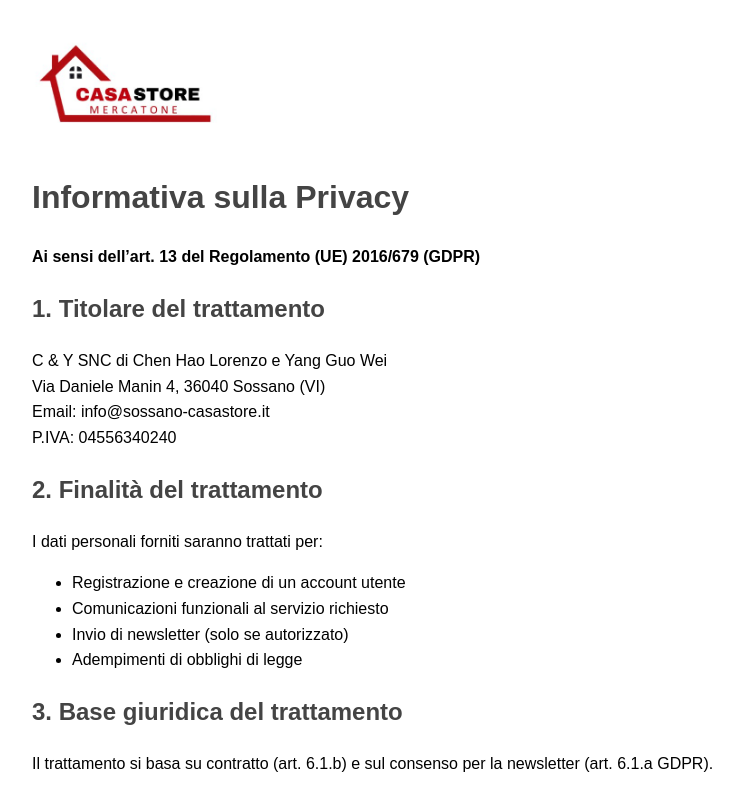
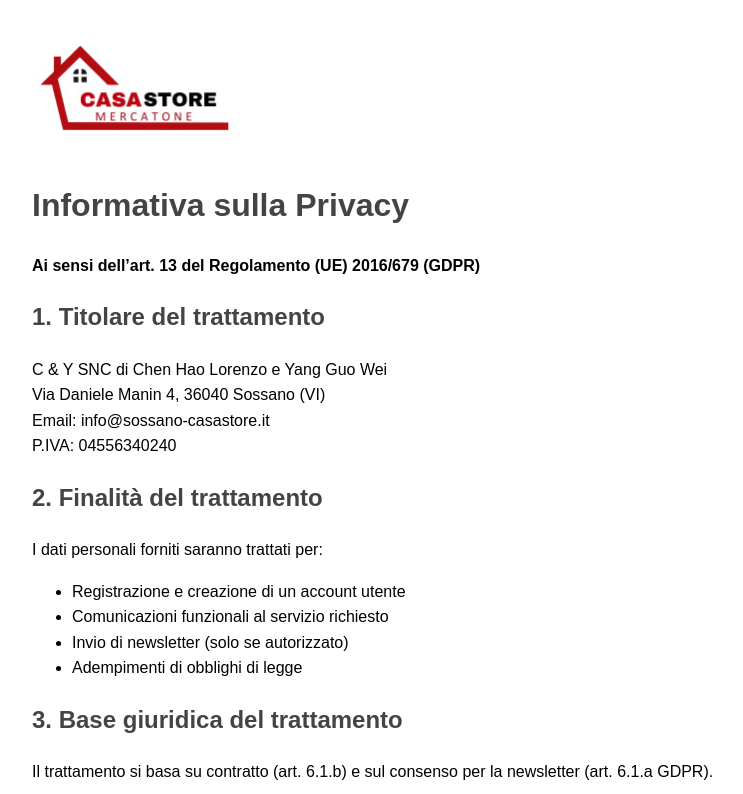
Before and after one commit to CassaSChen/privacy-policy, a plain HTML site: page index.html in a window 1280 px wide. Shown: the top 794 px of the page, without its empty margins (208-951 px from the left). Drawn offline with Linux system fonts and the light colour scheme.

Commit message:
Update index.html

```diff
--- a/index.html
+++ b/index.html
@@ -1,6 +1,6 @@
 <!DOCTYPE html>
 <html lang="it">
-<img src="logo.png" alt="Logo del Negozio" style="max-width: 200px; margin-bottom: 20px;">
+<img src="logo.png" alt="Logo del Negozio" style="max-width: 220px;height: auto;  margin-bottom: 20px;">
 <head>
   <meta charset="UTF-8">
   <title>Privacy Policy - C & Y SNC</title>
```
